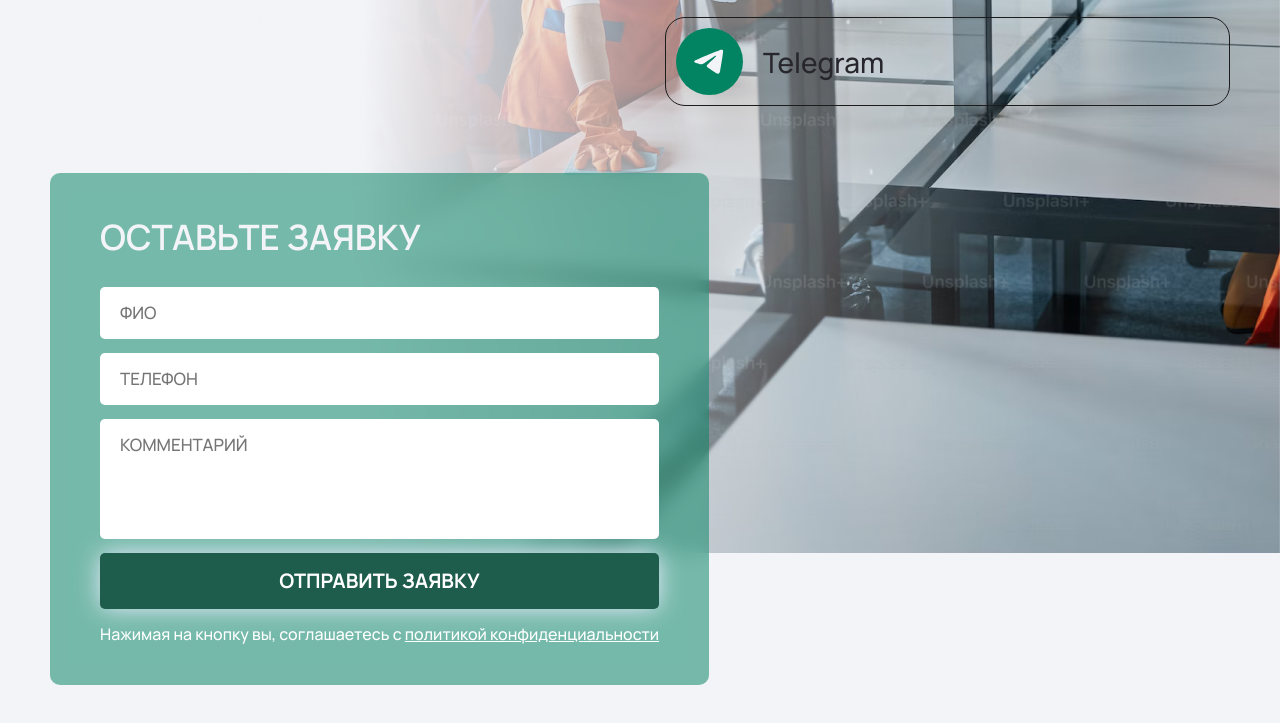
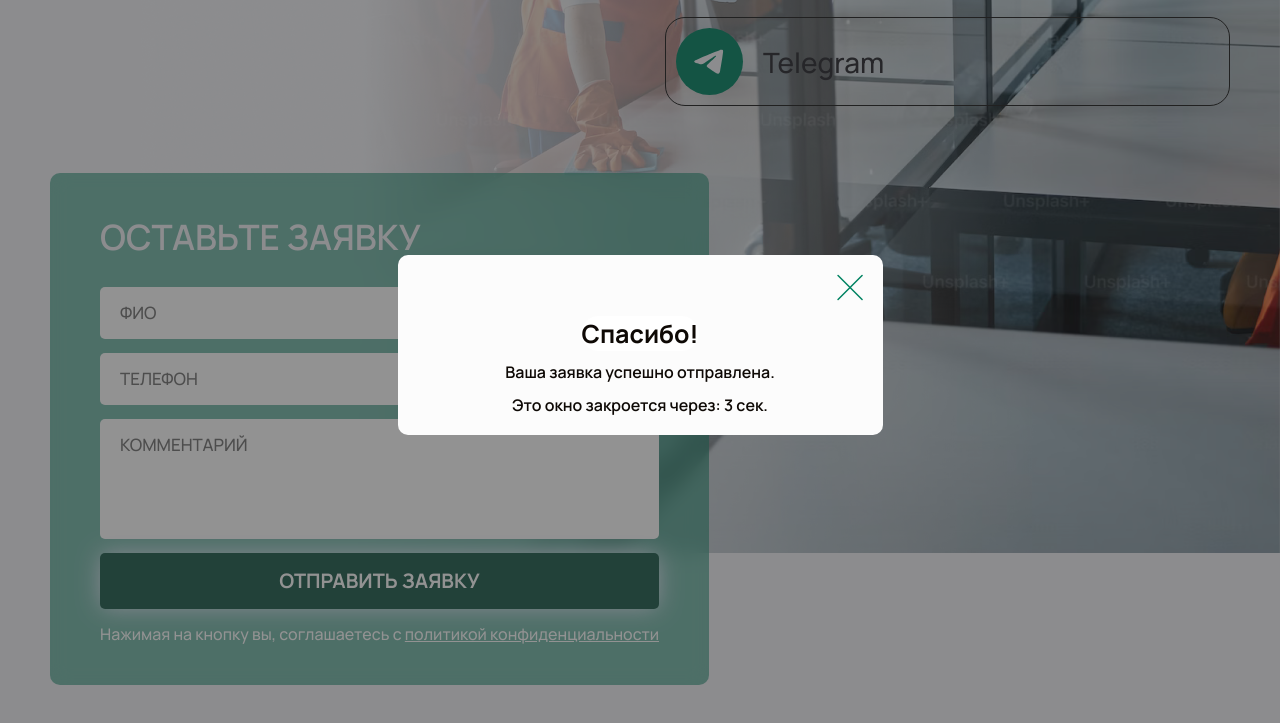
Before and after one commit to VladAleinikov/Ofiskomfort-a, a plain HTML site: page index.html in a window 1280 px wide. Both pictures are taken after a click on the element "ОТПРАВИТЬ ЗАЯВКУ". Shown: the part 844-1567 px from the top of the page. Drawn offline with Linux system fonts and the light colour scheme.

Commit message:
add scripts for modal

```diff
--- a/script.js
+++ b/script.js
@@ -0,0 +1,37 @@
+// Присваиваю элементы DOM константам
+const modal = document.querySelector(".modal");
+const closeModal = document.querySelector(".modal__close");
+const modalBg = document.querySelector(".modal-bg");
+const formBtn = document.querySelector(".form__btn");
+const modalTimer = document.querySelector(".modal__timer span");
+const body = document.body;
+
+// Добавляю кнопке событие для открытия модального окна
+formBtn.addEventListener("click", e => {
+      body.classList.add("modal-active");        // Добавляю классы для элементов, чтобы отобразить модальное окно
+      modalBg.classList.add("active");
+      modal.classList.add("active");
+
+      // Таймер для модального окна
+      let time = 5;
+      const timer = setInterval(() => {
+            time -= 1;
+            modalTimer.innerHTML = time;  // Меняем значение таймера
+
+            if (time == 0) {  // При достижении нуля, выходим из интервала и закрываем модальное окно
+                  closeModalFunc();
+                  clearInterval(timer);
+            }
+      }, 1000);
+})
+
+// Метод для закрытия модального окна
+const closeModalFunc = () => {
+      body.classList.remove("modal-active");
+      modalBg.classList.remove("active");
+      modal.classList.remove("active");
+}
+
+// Добавляю событие на крестик и задний фон модального окна для его закрытия
+closeModal.addEventListener("click", closeModalFunc);
+modalBg.addEventListener("click", closeModalFunc);
--- a/style.css
+++ b/style.css
@@ -279,7 +279,7 @@
 }
 
 /* ---------------------------- Модальное окно ---------------------------- */
-body.modal{
+body.modal-active{
       overflow-y: hidden;
 }
 .modal-bg {
@@ -312,6 +312,7 @@
       top: calc(50% - 180px / 2);
       border-radius: 10px;
       background: #fcfcfc;
+      z-index: 100;
       transition: .5s;
 
       opacity: 0;
@@ -329,5 +330,6 @@
       text-transform: none;
 }
 .modal__close{
+      cursor: pointer;
       align-self: flex-end;
 }
```
Also changed, not shown: index.html (+1 -0 lines).
